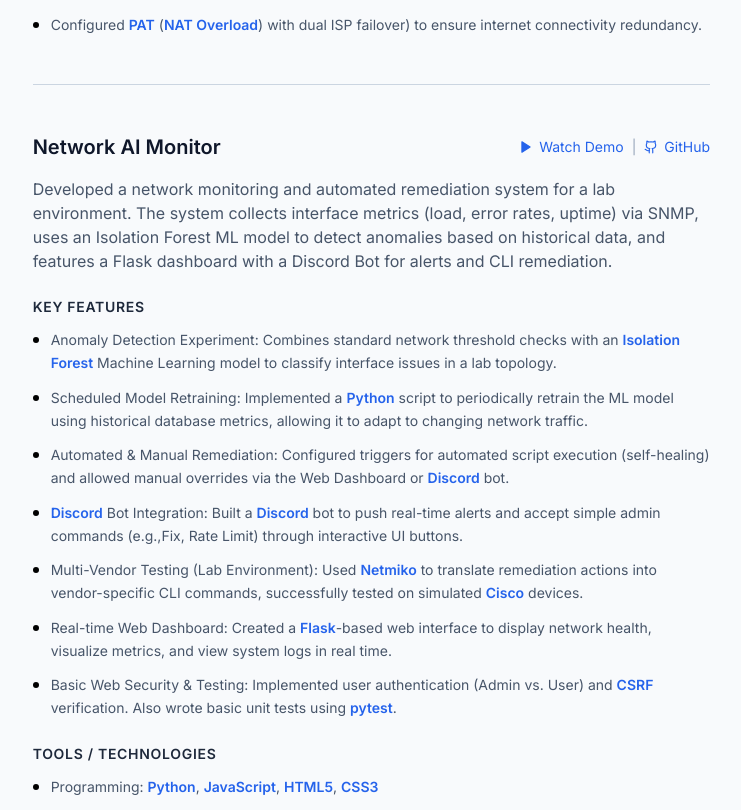
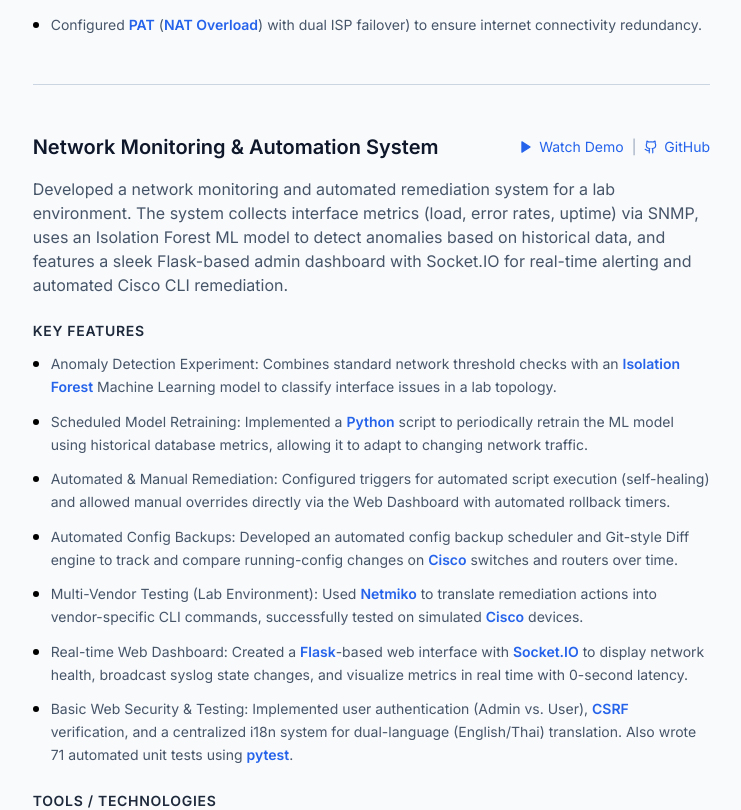
Before and after one commit to ToonSupakit/ToonSupakit.github.io, a Next.js app: page / in a window 1280 px wide. Shown: the part 862-1672 px from the top of the page, without its empty margins (458-1199 px from the left). Built offline with nearby package versions, Linux system fonts and the light colour scheme.

Commit message:
style: update network monitoring automation system details

```diff
--- a/app/sections/Projects.tsx
+++ b/app/sections/Projects.tsx
@@ -3,7 +3,7 @@
 import { useState } from "react";
 import { motion, AnimatePresence } from "framer-motion";
 import { AnimatedSection } from "@/components/animated-section";
-import { Github, Network, Bot, Wind, Play, X } from "lucide-react";
+import { Github, Network, Bot, Wind, Play, X, Activity } from "lucide-react";
 const projects = [
   {
     title: "HQ-Branch Network Topology Design",
@@ -20,26 +20,25 @@
     videoUrl: "/videos/cild-cisco.mp4",
   },
   {
-    title: "Network AI Monitor",
+    title: "Network Monitoring & Automation System",
     description:
-      "Developed a network monitoring and automated remediation system for a lab environment. The system collects interface metrics (load, error rates, uptime) via SNMP, uses an Isolation Forest ML model to detect anomalies based on historical data, and features a Flask dashboard with a Discord Bot for alerts and CLI remediation.",
-    icon: Bot,
+      "Developed a network monitoring and automated remediation system for a lab environment. The system collects interface metrics (load, error rates, uptime) via SNMP, uses an Isolation Forest ML model to detect anomalies based on historical data, and features a sleek Flask-based admin dashboard with Socket.IO for real-time alerting and automated Cisco CLI remediation.",
+    icon: Activity,
     achievements: [
       "Anomaly Detection Experiment: Combines standard network threshold checks with an Isolation Forest Machine Learning model to classify interface issues in a lab topology.",
       "Scheduled Model Retraining: Implemented a Python script to periodically retrain the ML model using historical database metrics, allowing it to adapt to changing network traffic.",
-      "Automated & Manual Remediation: Configured triggers for automated script execution (self-healing) and allowed manual overrides via the Web Dashboard or Discord bot.",
-      "Discord Bot Integration: Built a Discord bot to push real-time alerts and accept simple admin commands (e.g.,Fix, Rate Limit) through interactive UI buttons.",
+      "Automated & Manual Remediation: Configured triggers for automated script execution (self-healing) and allowed manual overrides directly via the Web Dashboard with automated rollback timers.",
+      "Automated Config Backups: Developed an automated config backup scheduler and Git-style Diff engine to track and compare running-config changes on Cisco switches and routers over time.",
       "Multi-Vendor Testing (Lab Environment): Used Netmiko to translate remediation actions into vendor-specific CLI commands, successfully tested on simulated Cisco devices.",
-      "Real-time Web Dashboard: Created a Flask-based web interface to display network health, visualize metrics, and view system logs in real time.",
-      "Basic Web Security & Testing: Implemented user authentication (Admin vs. User) and CSRF verification. Also wrote basic unit tests using pytest."
+      "Real-time Web Dashboard: Created a Flask-based web interface with Socket.IO to display network health, broadcast syslog state changes, and visualize metrics in real time with 0-second latency.",
+      "Basic Web Security & Testing: Implemented user authentication (Admin vs. User), CSRF verification, and a centralized i18n system for dual-language (English/Thai) translation. Also wrote 71 automated unit tests using pytest."
     ],
     tools: [
       "Programming: Python, JavaScript, HTML5, CSS3",
       "Machine Learning: Scikit-learn (Isolation Forest)",
       "Network & Automation: Netmiko, SNMP (PySNMP)",
       "Web & Database: Flask (Flask-SocketIO), MySQL",
-      "Third-Party Integration: Discord API (Discord.py)",
-
+      "DevOps & Environments: Docker, Docker Compose, Ubuntu Linux, VMware Workstation"
     ],
     githubUrl: "https://github.com/ToonSupakit/NetSentinelAI-Network",
     videoUrl: "/videos/clip-ai-network.mp4",
```
